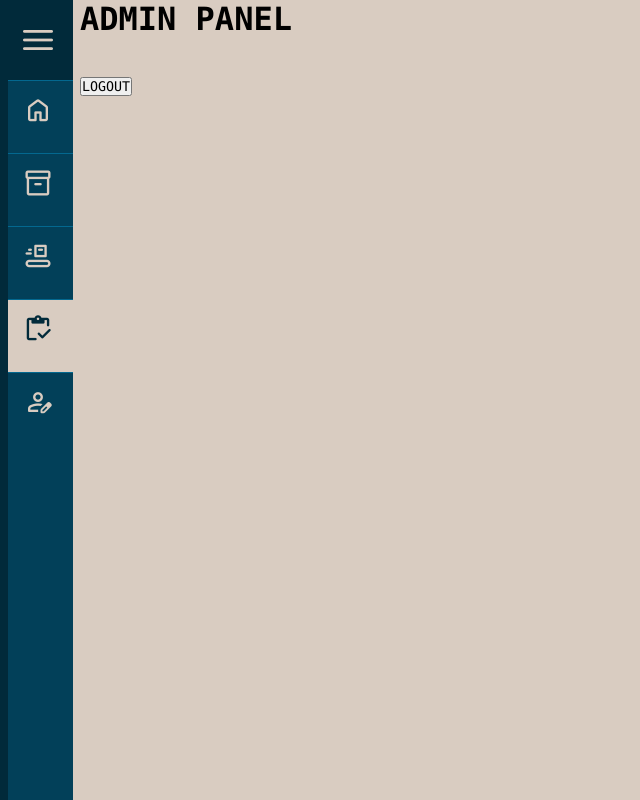
After one commit to BibekPandey365/IMS, a PHP site: page /AdminPanel/reports.php in a window 1280 px wide. The commit adds this page. Shown: the whole page, without its empty margins (0-640 px from the left). Run offline with PHP 8.4, Linux system fonts and the light colour scheme; the visitor is signed in with stand-in values (Sample User, id 1).

Commit message:
Sidebar design

```diff
--- /dev/null
+++ b/AdminPanel/reports.php
@@ -0,0 +1,77 @@
+<?php
+    session_start();
+
+    if(!isset($_SESSION['AdminUserName']))
+    {
+        header("location: adminLogin.php");
+        exit();
+    }
+?>
+
+<!DOCTYPE html>
+<html lang="en">
+<head>
+    <meta charset="UTF-8">
+    <meta name="viewport" content="width=device-width, initial-scale=1.0">
+    <link rel="stylesheet" href="style.css">
+    <link rel="stylesheet" href="https://fonts.googleapis.com/css2?family=Material+Symbols+Rounded:opsz,wght,FILL,GRAD@24,400,1,0" />
+    <title>Admin Page</title>
+</head>
+<body>
+    <input type="checkbox" name="" id="check">
+    <div class="sidebar">
+        <label for="check">
+            <span class="material-symbols-rounded" id="open" onclick="openNav()">menu</span>
+            <span class="material-symbols-rounded" id="close" onclick="openClose()">close</span>
+        </label>
+
+        <script>
+            if (localStorage.getItem("sidebarOpen") === "true")
+            {
+                document.getElementById("check").checked = true;
+            }
+
+            function openNav() {
+                localStorage.setItem("sidebarOpen", "true");
+            }
+            function openClose() {
+                localStorage.setItem("sidebarOpen", "false");
+            }
+        </script>
+
+        <div id="sidebarHeader">
+            <h2>DASHBOARD</h2>
+        </div>
+
+        <ul>
+            <li><a href="adminHome.php"><span class="material-symbols-rounded">home</span> <label> HOME </label> </a></li>
+            <li><a href="products.php"><span class="material-symbols-rounded">inventory_2</span> <label> PRODUCTS </label> </a></li>
+            <li><a href="suppliers.php"><span class="material-symbols-rounded">conveyor_belt</span> <label> SUPPLIERS </label> </a></li>
+            <li><a href="reports.php" id="currentPage"><span class="material-symbols-rounded">inventory</span> <label> REPORTS </label> </a></li>
+            <li><a href="userManage.php"><span class="material-symbols-rounded">person_edit</span> <label> USERS </label> </a></li>
+        </ul>
+    </div>
+
+    <div class="main">
+        <div class="header">
+            <h1>ADMIN PANEL</h1><br><br>
+        </div>
+        <div class="content">
+            <form method="post">
+                <button type="submit" name="Logout">LOGOUT</button>
+            </form>
+        </div>
+    </div>
+</body>
+</html>
+
+<?php
+
+    if(isset($_POST['Logout']))
+    {
+        session_destroy();
+        header("location: ../adminLogin.php");
+        exit();
+    }
+
+?>
--- /dev/null
+++ b/AdminPanel/style.css
@@ -0,0 +1,143 @@
+* {
+    list-style: none;
+    font-family: "Monaco", monospace;
+    margin: 0;
+    padding: 0;
+    text-decoration: none;
+}
+
+body {
+    background-color: #D9CCC1;
+    display: flex;
+}
+
+.sidebar {
+    z-index: 1;
+    position: fixed;
+    width: 65px;
+    height: 100%;
+    background-color: #024059;
+    border-left: 8px solid #012a3a;
+
+    transition-duration: 0.5s;
+}
+
+.sidebar #sidebarHeader {
+    line-height: 80px;
+    background-color: #012a3a;
+}
+
+.sidebar #sidebarHeader h2 {
+    font-size: 0px;
+    color: #D9CCC1;
+    padding-left: 100px;
+    visibility: hidden;
+
+    transition-duration: 0.5s;
+}
+
+.sidebar ul a {
+    display: block;
+    line-height: 65px;
+    height: 100%;
+    color: #D9CCC1;
+    font-size: 20px;
+    padding-left: 15px;
+    border-top: 1px solid #03688f;
+
+    transition-duration: 0.6s;
+}
+
+#currentPage {
+    background: #D9CCC1;
+    color: #012A3A;
+}
+
+#currentPage label {
+    color: #012A3A;
+}
+
+.sidebar ul a label {
+    color: #D9CCC1;
+    font-size: 0%;
+    transition-duration: 0.5s;
+}
+
+.sidebar ul a .material-symbols-rounded {
+    vertical-align: text-bottom;
+    font-size: 30px;
+}
+
+.sidebar ul li:hover a {
+    background: #03688f;
+    padding-left: 20px;
+}
+
+#check {
+    display: none;
+}
+
+.sidebar label #open, label #close {
+    position: absolute;
+    top: 20px;
+    color: #D9CCC1;
+    font-size: 40px;
+    cursor: pointer;
+
+    transition-duration: 0.5s;
+}
+
+#open {
+    left: 10px;
+}
+
+#check:hover ~ .sidebar #open {
+    font-size: 50px;
+    top: 15px;
+    left: 5px;
+    background-color: #024059;
+}
+
+#close {
+    right: 20px;
+    display: none;
+}
+
+.main {
+    margin-left: 80px;
+
+    transition-duration: 0.5s;
+}
+
+#check:checked ~ .main {
+    margin-left: 300px;
+}
+
+#check:hover ~ .sidebar #close {
+    font-size: 50px;
+    top: 15px;
+    right: 15px;
+    background-color: #024059;
+}
+
+#check:checked ~ .sidebar {
+    width: 260px;
+}
+
+#check:checked ~ .sidebar #open {
+    display: none;
+}
+
+#check:checked ~ .sidebar #close {
+    display: block;
+}
+
+#check:checked ~ .sidebar #sidebarHeader h2 {
+    font-size: 32px;
+    padding-left: 20px;
+    visibility: visible;
+}
+
+#check:checked ~ .sidebar ul li label {
+    font-size: 25px;
+}
--- a/adminLogin.php
+++ b/adminLogin.php
@@ -32,7 +32,7 @@
         {
             session_start();
             $_SESSION['AdminUserName'] = $_POST['UserName'];
-            header("location: adminPage.php");
+            header("location: AdminPanel/adminHome.php");
             exit();
         }
         else
--- /dev/null
+++ b/colorpallet.txt
@@ -0,0 +1,6 @@
+white #D9CCC1
+lite blue #03688f
+blue #024059
+dark blue #012A3A
+orange #BF6415
+brown #8C503A
```
Also changed, not shown: AdminPanel/adminHome.php (added, +78 -0 lines), AdminPanel/products.php (added, +77 -0 lines), AdminPanel/suppliers.php (added, +77 -0 lines), AdminPanel/userManage.php (added, +77 -0 lines), adminPage.php (deleted, +0 -35 lines).
